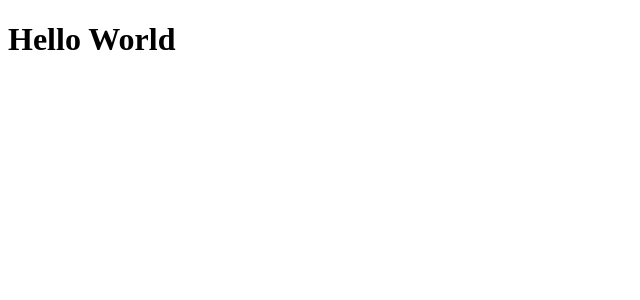
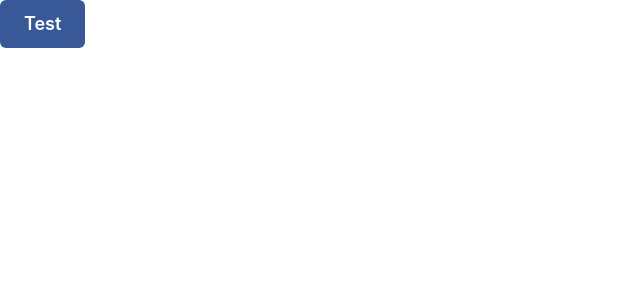
Before and after one commit to Msoaressdp/Pitang2024-Challange-Frontend, a React (Vite) app: page /Schedule in a window 1280 px wide. Shown: the top 300 px of the page, without its empty margins (0-640 px from the left). Built offline with nearby package versions, Linux system fonts and the light colour scheme.

Commit message:
feat: add chakra dependencies to Schedule

```diff
--- a/package.json
+++ b/package.json
@@ -16,7 +16,11 @@
     "@emotion/styled": "^11.11.5",
     "framer-motion": "^11.3.2",
     "react": "^18.3.1",
-    "react-dom": "^18.3.1"
+    "react-dom": "^18.3.1",
+    "react-hook-form": "^7.52.1",
+    "react-router-dom": "^6.24.1",
+    "swr": "^2.2.5",
+    "zod": "^3.23.8"
   },
   "devDependencies": {
     "@types/react": "^18.3.3",
--- a/src/main.jsx
+++ b/src/main.jsx
@@ -1,5 +1,10 @@
 import React from 'react';
 import ReactDOM from 'react-dom/client';
-import App from './App.jsx';
+import { ChakraProvider } from '@chakra-ui/react';
+import AppRoutes from './routes.jsx';
 
-ReactDOM.createRoot(document.getElementById('root')).render(<App />);
+ReactDOM.createRoot(document.getElementById('root')).render(
+  <ChakraProvider>
+    <AppRoutes />
+  </ChakraProvider>
+);
--- a/src/pages/Schedule.jsx
+++ b/src/pages/Schedule.jsx
@@ -1,5 +1,20 @@
+import {
+  Button,
+  FormControl,
+  FormLabel,
+  Input,
+  Box,
+  Heading,
+  VStack,
+  Text,
+ } from '@chakra-ui/react';
 const Schedule = () => (
-    <h1> Schedule </h1>
+
+    <div>
+      <Button colorScheme='facebook' size='lg'>
+        Test
+      </Button>
+    </div>
   );
 
   export default Schedule;
```
Also changed, not shown: 1 other file (tests, documents, lock files or other folders).
